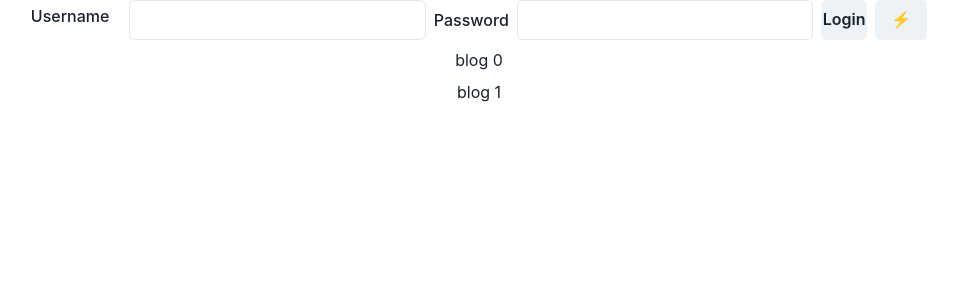
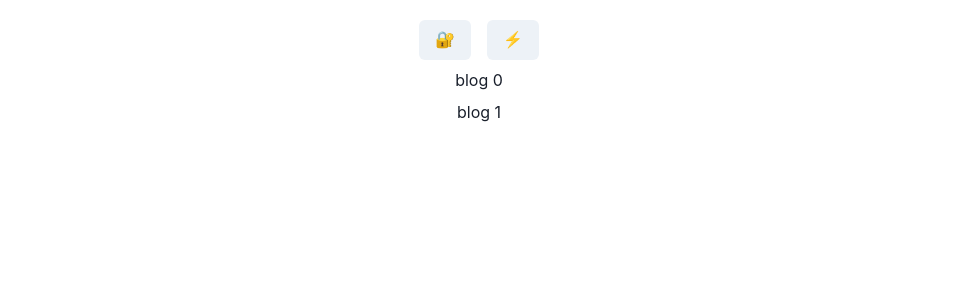
Before and after one commit to 2blue1clown/blog, a Next.js app: page / in a window 1280 px wide. Shown: the top 300 px of the page, without its empty margins (161-1119 px from the left). Built offline with nearby package versions, Linux system fonts and the light colour scheme.

Commit message:
moved to hidden authentication 🔐

```diff
--- a/src/components/Authentication/Authentication.tsx
+++ b/src/components/Authentication/Authentication.tsx
@@ -1,4 +1,4 @@
-import { Button, FormControl, FormLabel, HStack, Input, Text } from "@chakra-ui/react"
+import { Button, FormControl, FormLabel, HStack, Input, Text, VStack } from "@chakra-ui/react"
 import { FormEvent,} from "react"
 import { useLogin } from "../../utils/hooks/authentication"
 
@@ -16,17 +16,18 @@ const Authentication = () => {
     return (
         <HStack>
             {authenticated
-            ?<Text> Welcome {window.localStorage.getItem('username')}
+            ? <VStack>
+            <Text> Welcome {window.localStorage.getItem('username')}</Text>
             <Button onClick={logout}>Logout</Button>
-            </Text>
+            </VStack>
             : <form onSubmit={handleLogin}>
                 <FormControl>
-                    <HStack>
-                        <FormLabel htmlFor="username">Username</FormLabel>
-                        <Input id='username' name='username'></Input>
-                        <FormLabel htmlFor="password">Password</FormLabel>
+                    <HStack gap={2}>
+                        <FormLabel htmlFor="username" m='0'>Username</FormLabel>
+                        <Input id='username' name='username' ></Input>
+                        <FormLabel htmlFor="password" m='0'>Password</FormLabel>
                         <Input name="password" type='password'></Input>
-                        <Button type='submit'>Login</Button>
+                        <Button type='submit' px='8'>Login</Button>
                     </HStack>
                 </FormControl>
             </form>
--- /dev/null
+++ b/src/components/Authentication/HiddenAuthentication.tsx
@@ -0,0 +1,23 @@
+import { Box, Button, Fade, HStack, useColorModeValue, useDisclosure } from "@chakra-ui/react"
+import Authentication from "./Authentication"
+
+const HiddenAuthentication = () => {
+
+    const { isOpen, onToggle } = useDisclosure()
+    const background = useColorModeValue('gray.100','gray.700')
+
+    return  <>
+                <Button onClick={onToggle}>🔐</Button>
+                <Fade in={isOpen}>
+                    <HStack width='full' position='absolute' left='0' justifyContent='center' top='20' zIndex={1}>
+                        <Box padding='40px' bg={background} rounded={10}>
+                            <Authentication></Authentication>
+                        </Box>
+                    </HStack>
+                </Fade>
+            </>
+
+
+}
+
+export default HiddenAuthentication
--- a/src/components/Layout/Layout.tsx
+++ b/src/components/Layout/Layout.tsx
@@ -1,6 +1,6 @@
 import { Button, HStack, useColorMode, VStack } from "@chakra-ui/react";
 
-import Authentication from "../Authentication/Authentication";
+import HiddenAuthentication from "../Authentication/HiddenAuthentication";
 
 
 export default function Layout({children}:any) {
@@ -9,9 +9,9 @@ export default function Layout({children}:any) {
 
     return (
         <VStack width='full'>
-            <VStack width='full' maxW={'90ch'}>
+            <VStack width='full' maxW={'90ch'} padding={5}>
                 <HStack justifyContent='space-between'>
-                <Authentication />
+                <HiddenAuthentication />
                 <Button onClick={toggleColorMode}>⚡</Button>
                 </HStack>
                 <main style={{width:'100%'}}>{children}</main>
```
